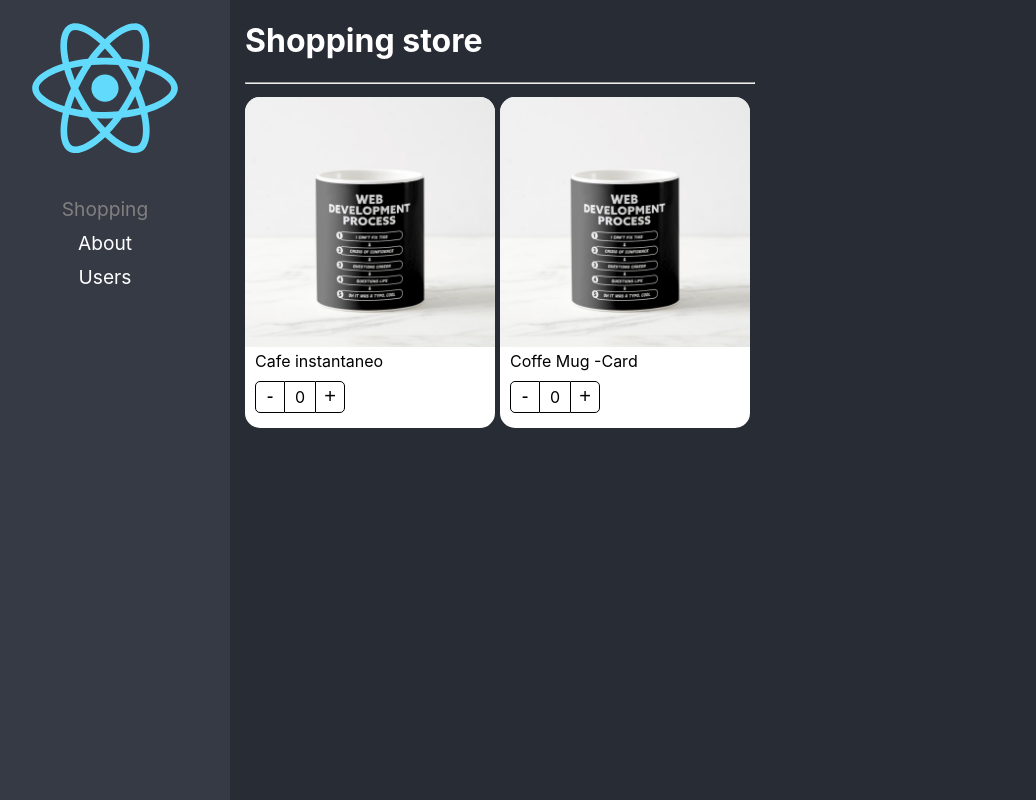
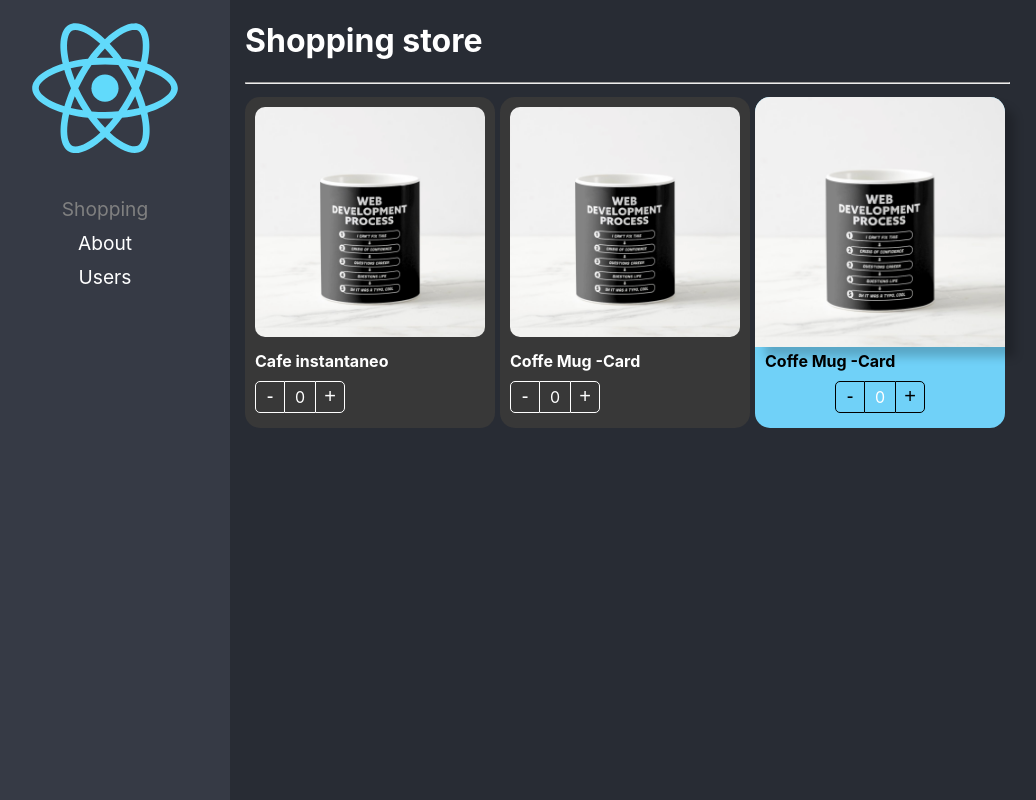
Before and after one commit to alberto120495/react-app, a React (Create React App) app: page / in a window 1280 px wide. Shown: the whole page, without its empty margins (20-1056 px from the left). Built offline with nearby package versions, Linux system fonts and the light colour scheme.

Commit message:
Component Extend Styles listo

```diff
--- a/src/02-component-patterns/components/ProductButtons.jsx
+++ /dev/null
@@ -1,20 +0,0 @@
-import { useContext } from "react";
-import styles from "../styles/styles.module.css";
-import { ProductContext } from "./ProductCard";
-
-export const ProductButtons = () => {
-    const { increaseBy, counter } = useContext(ProductContext);
-    return (
-      <div className={styles.buttonsContainer}>
-        <button className={styles.buttonMinus} onClick={() => increaseBy(-1)}>
-          -
-        </button>
-
-        <div className={styles.countLabel}> {counter} </div>
-
-        <button className={styles.buttonAdd} onClick={() => increaseBy(1)}>
-          +
-        </button>
-      </div>
-    );
-  };
--- /dev/null
+++ b/src/02-component-patterns/components/ProductButtons.tsx
@@ -0,0 +1,25 @@
+import { CSSProperties, useContext } from "react";
+import styles from "../styles/styles.module.css";
+import { ProductContext } from "./ProductCard";
+
+export interface ButtonsProps {
+  className?: string;
+  style?: CSSProperties;
+}
+
+export const ProductButtons = ({ className, style }: ButtonsProps) => {
+  const { increaseBy, counter } = useContext(ProductContext);
+  return (
+    <div className={`${styles.buttonsContainer} ${className}`} style={style}>
+      <button className={styles.buttonMinus} onClick={() => increaseBy(-1)}>
+        -
+      </button>
+
+      <div className={styles.countLabel}> {counter} </div>
+
+      <button className={styles.buttonAdd} onClick={() => increaseBy(1)}>
+        +
+      </button>
+    </div>
+  );
+};
--- a/src/02-component-patterns/components/ProductCard.tsx
+++ b/src/02-component-patterns/components/ProductCard.tsx
@@ -1,16 +1,21 @@
 import useProduct from "../hooks/useProduct";
-import { createContext } from "react";
-import {
-  ProductCardProps,
-  ProductContextProps,
-} from "../interfaces/productInterfaces";
+import { createContext, CSSProperties, ReactElement } from "react";
+import { Product, ProductContextProps } from "../interfaces/productInterfaces";
 
 import styles from "../styles/styles.module.css";
 
 export const ProductContext = createContext({} as ProductContextProps);
+
+export interface Props {
+  product: Product;
+  children?: ReactElement | ReactElement[];
+  className?: string;
+  style?: CSSProperties;
+}
+
 const { Provider } = ProductContext;
 
-export function ProductCard({ children, product }: ProductCardProps) {
+export function ProductCard({ children, product, className, style }: Props) {
   const { counter, increaseBy } = useProduct();
 
   return (
@@ -21,7 +26,9 @@
         product,
       }}
     >
-      <div className={styles.productCard}>{children}</div>
+      <div className={`${styles.productCard} ${className}`} style={style}>
+        {children}
+      </div>
     </Provider>
   );
 }
--- a/src/02-component-patterns/components/ProductImage.tsx
+++ b/src/02-component-patterns/components/ProductImage.tsx
@@ -1,9 +1,15 @@
-import { useContext } from "react";
+import { CSSProperties, useContext } from "react";
 import { ProductContext } from "./ProductCard";
 import noImage from "../assets/no-image.jpg";
 import styles from "../styles/styles.module.css";
 
-export const ProductImage = ({ img = "" }) => {
+export interface ImageProps {
+  img?: string;
+  className?: string;
+  style?: CSSProperties;
+}
+
+export const ProductImage = ({ img, className, style }: ImageProps) => {
   const { product } = useContext(ProductContext);
 
   let imgToShow: string;
@@ -17,6 +23,11 @@
   }
 
   return (
-    <img src={imgToShow} alt="Product imagen" className={styles.productImg} />
+    <img
+      src={imgToShow}
+      alt="Product imagen"
+      className={`${styles.productImg} ${className}`}
+      style={style}
+    />
   );
 };
--- a/src/02-component-patterns/components/ProductTitle.tsx
+++ b/src/02-component-patterns/components/ProductTitle.tsx
@@ -1,12 +1,18 @@
-import { useContext } from "react";
+import { CSSProperties, useContext } from "react";
 import { ProductContext } from "./ProductCard";
 import styles from "../styles/styles.module.css";
 
-export const ProductTitle = ({ title }: { title?: string }) => {
+export interface TitleProps {
+  title?: string;
+  className?: string;
+  style?: CSSProperties;
+}
+
+export const ProductTitle = ({ title, className, style }: TitleProps) => {
   const { product } = useContext(ProductContext);
 
   return (
-    <span className={styles.productDescription}>
+    <span className={`${styles.productDescription} ${className}`} style={style}>
       {title ? title : product.title}
     </span>
   );
--- a/src/02-component-patterns/pages/ShoppingPage.tsx
+++ b/src/02-component-patterns/pages/ShoppingPage.tsx
@@ -4,6 +4,8 @@
   ProductTitle,
   ProductButtons,
 } from "../components";
+
+import "../styles/custom-styles.css";
 
 const product = {
   id: "1",
@@ -13,20 +15,34 @@
 
 function ShoppingPage() {
   return (
-    <div>
+    <div style={{}}>
       <h1>Shopping store</h1>
       <hr />
       <div style={{ display: "flex", flexDirection: "row", flexWrap: "wrap" }}>
-        <ProductCard product={product}>
-          <ProductCard.Image img={product.img} />
-          <ProductCard.Title title="Cafe instantaneo" />
-          <ProductCard.Buttons />
+        <ProductCard product={product} className="bg-dark text-white">
+          <ProductCard.Image img={product.img} className="custon-image" />
+          <ProductCard.Title title="Cafe instantaneo" className=" text-bold" />
+          <ProductCard.Buttons className="custom-buttons" />
         </ProductCard>
 
-        <ProductCard product={product}>
-          <ProductImage img={product.img} />
-          <ProductTitle title={product.title} />
-          <ProductButtons />
+        <ProductCard product={product} className="bg-dark text-white">
+          <ProductImage className="custon-image" />
+          <ProductTitle className=" text-bold" />
+          <ProductButtons className="custom-buttons" />
+        </ProductCard>
+
+        <ProductCard product={product} style={{ backgroundColor: "#70D1F8" }}>
+          <ProductImage
+            style={{ boxShadow: "10px 10px 10px rgba(0,0,0,0.2)" }}
+          />
+          <ProductTitle style={{ fontWeight: "bold" }} />
+          <ProductButtons
+            style={{
+              display: "flex",
+              justifyContent: "center",
+              color: "white",
+            }}
+          />
         </ProductCard>
       </div>
     </div>
--- /dev/null
+++ b/src/02-component-patterns/styles/custom-styles.css
@@ -0,0 +1,23 @@
+.bg-dark {
+  background-color: rgb(56, 56, 56);
+}
+
+.text-white {
+  color: white;
+}
+
+.text-bold {
+  font-weight: bold;
+}
+
+.custon-image {
+  border-radius: 20px;
+  padding: 10px;
+  width: calc(100% - 20px);
+}
+
+.custom-buttons button,
+.custom-buttons div {
+  color: white;
+  border-color: white;
+}
```
Also changed, not shown: src/02-component-patterns/interfaces/productInterfaces.ts (+7 -9 lines).
